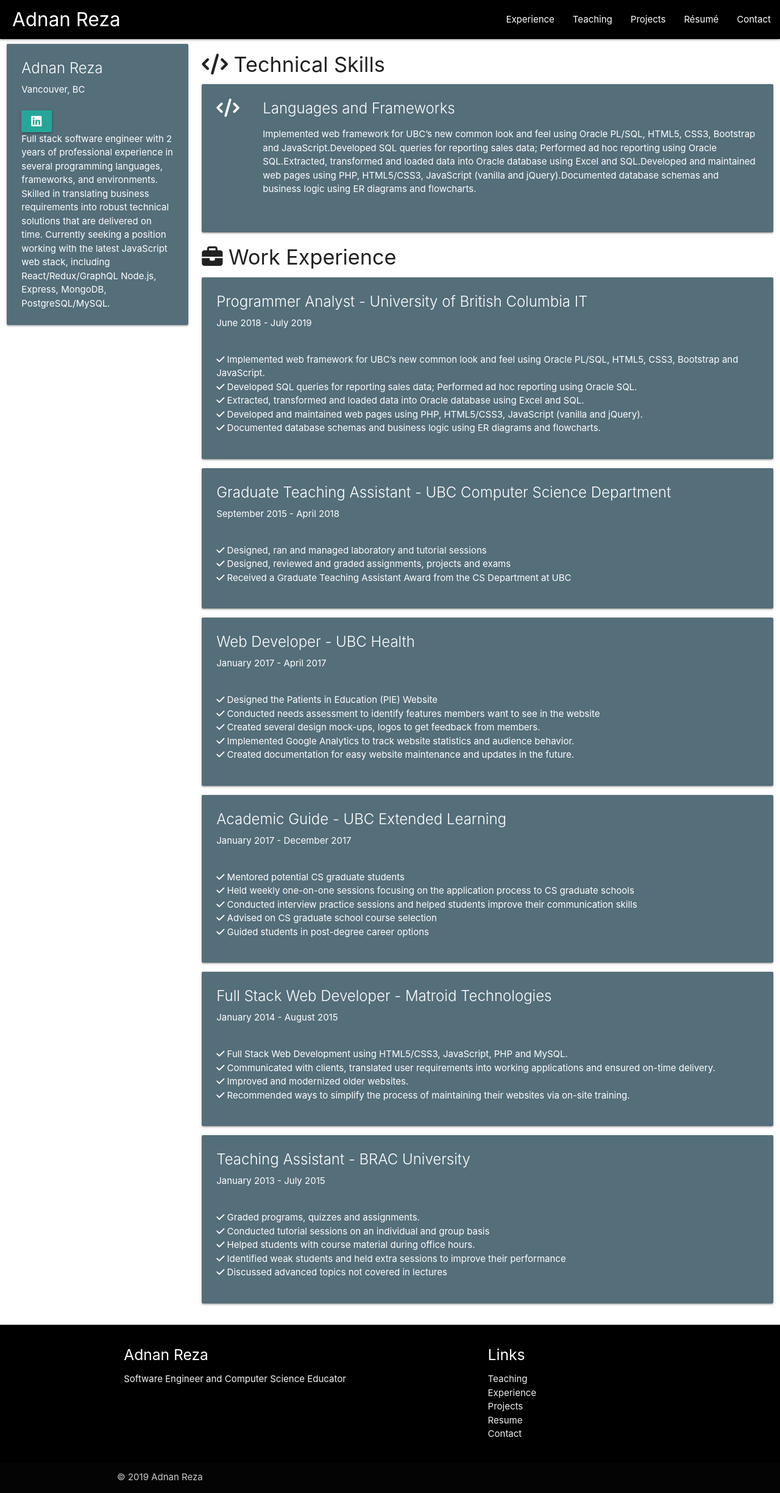
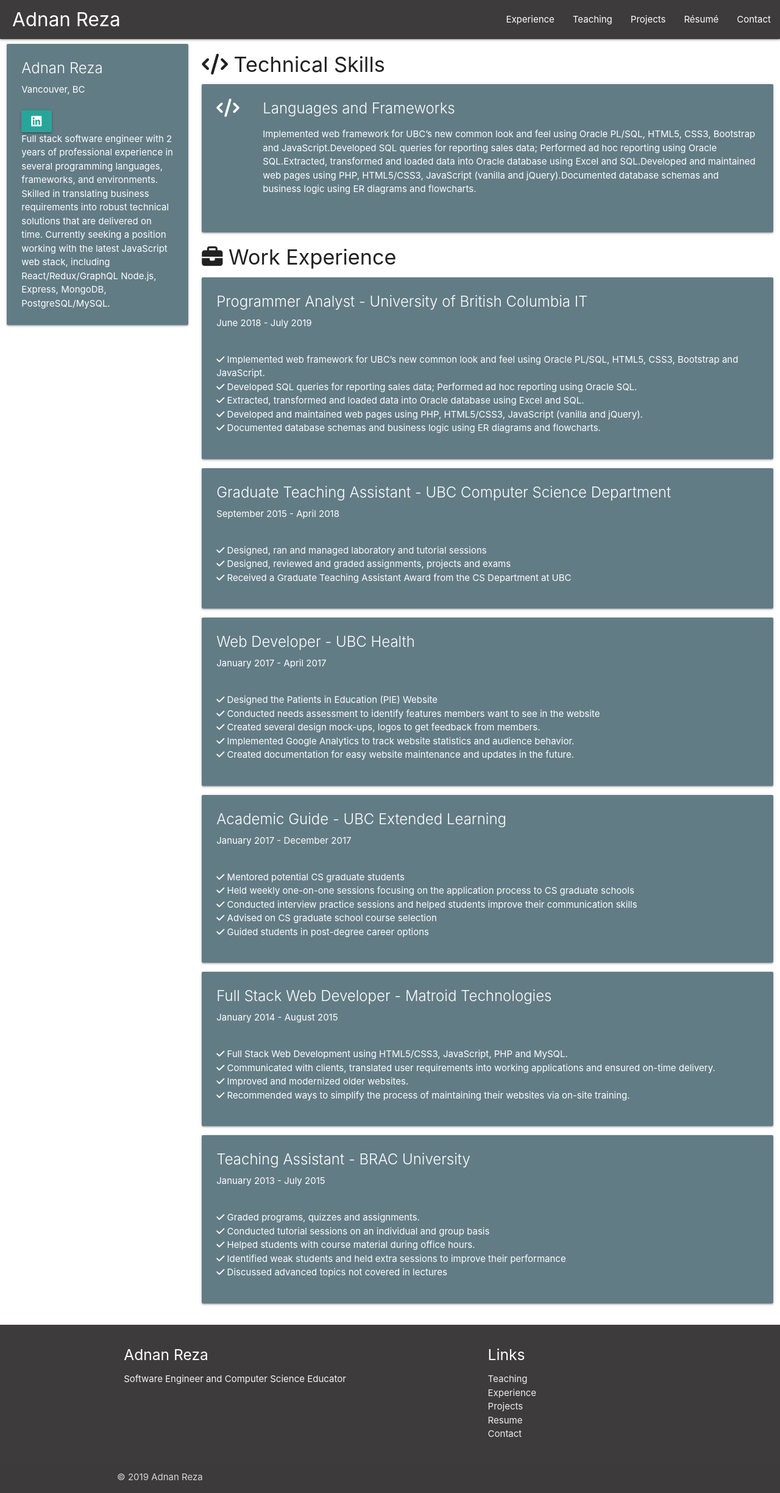
Before and after one commit to adnanreza/personal-site, a React (Create React App) app: page /Resume in a window 1280 px wide. Shown: the whole page at 61% size. Built offline with nearby package versions, Linux system fonts and the light colour scheme; the HTML template or start-up script is replaced by a standard one.

Commit message:
Added styles to Footer, Navbar, ResumeBlock, TechnicalSkillsBlock

```diff
--- a/src/components/layout/Footer.js
+++ b/src/components/layout/Footer.js
@@ -3,7 +3,7 @@
 
 const Footer = () => {
   return (
-    <footer className='page-footer black'>
+    <footer style={style} className='page-footer'>
       <div className='container'>
         <div className='row'>
           <div className='col l6 s12'>
@@ -51,4 +51,8 @@
   );
 };
 
+const style = {
+  'background-color': '#3D3B3B'
+};
+
 export default Footer;
--- a/src/components/layout/Navbar.js
+++ b/src/components/layout/Navbar.js
@@ -3,8 +3,8 @@
 
 const Navbar = () => {
   return (
-    <nav>
-      <div className='nav-wrapper black'>
+    <nav style={style}>
+      <div className='nav-wrapper'>
         <Link to='/' className='brand-logo' style={{ padding: '0 20px' }}>
           Adnan Reza
         </Link>
@@ -50,4 +50,8 @@
   );
 };
 
+const style = {
+  'background-color': '#3D3B3B'
+};
+
 export default Navbar;
--- a/src/components/layout/ResumeBlock.js
+++ b/src/components/layout/ResumeBlock.js
@@ -5,7 +5,7 @@
   const array = Array.from(body);
 
   return (
-    <div className='card blue-grey darken-1'>
+    <div style={style} className='card darken-1'>
       <div className='card-content white-text'>
         <span className='card-title'>{heading}</span>
         <span>{subheading}</span>
@@ -36,6 +36,10 @@
   );
 };
 
+const style = {
+  'background-color': '#627C85'
+};
+
 ResumeBlock.propTypes = {};
 
 export default ResumeBlock;
--- a/src/components/layout/TechnicalSkillsBlock.js
+++ b/src/components/layout/TechnicalSkillsBlock.js
@@ -3,7 +3,7 @@
 
 const TechnicalSkillsBlock = ({ body, heading }) => {
   return (
-    <div class='card blue-grey darken-1'>
+    <div style={style} class='card darken-1'>
       <div class='card-content white-text'>
         <div className='row'>
           <div className='col s1'>
@@ -21,6 +21,10 @@
   );
 };
 
+const style = {
+  'background-color': '#627C85'
+};
+
 TechnicalSkillsBlock.propTypes = {
   heading: PropTypes.string.isRequired,
   body: PropTypes.string
```
